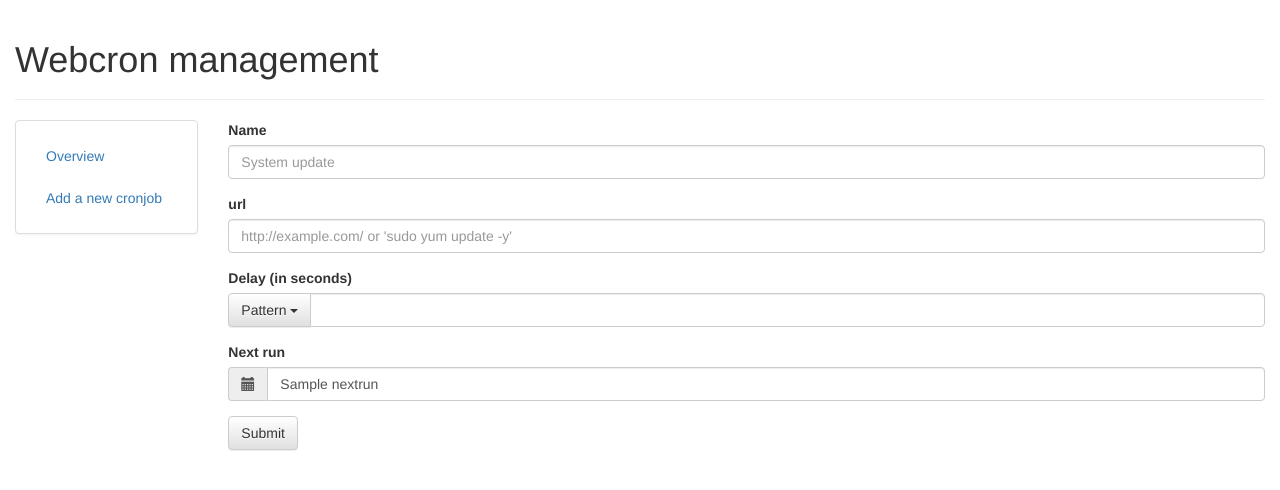
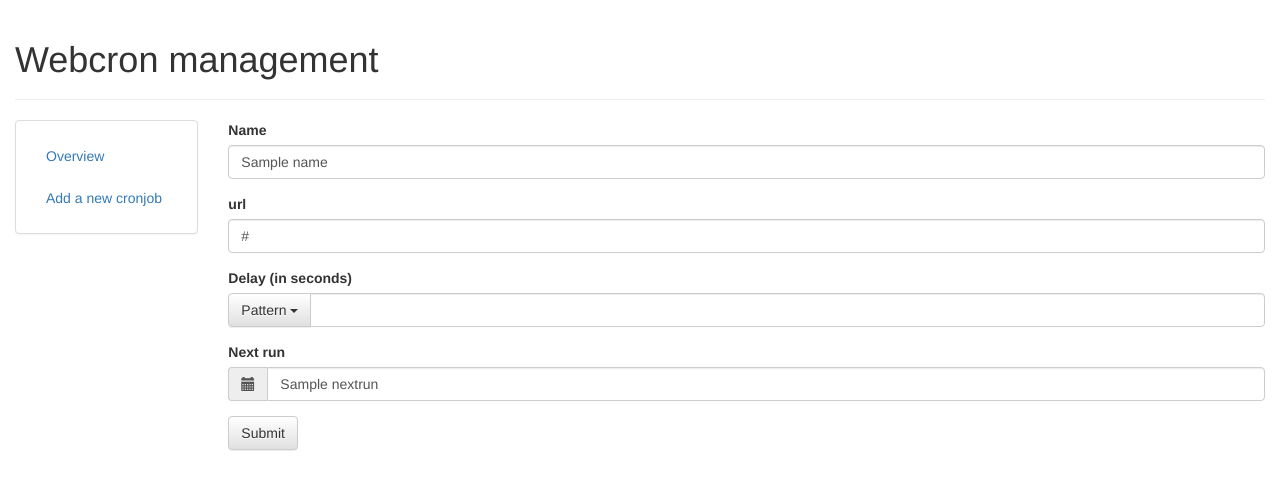
Before and after one commit to MADEVAL/Webcron, a PHP site: template templates/editjob.html.twig in a window 1280 px wide. Shown: the top 490 px of the page. Run offline with PHP 8.4, Linux system fonts and the light colour scheme; the template is opened without the code that fills it: most values are stand-ins (such as "Sample title", 1, 10 or a date in 2020); some libraries are stand-ins or nearby versions.

Commit message:
Jeroen, du bist ein affe

```diff
--- a/templates/addjob.html.twig
+++ b/templates/addjob.html.twig
@@ -18,11 +18,11 @@
 
     <div class="form-group">
         <label for="name">Name</label>
-        <input type="text" name="name" class="form-control" id="name" placeholder="System update"  value="{{ name }}">
+        <input type="text" name="name" class="form-control" id="name" placeholder="System update">
     </div>
     <div class="form-group">
         <label for="url">url</label>
-        <input type="text" name="url" class="form-control" id="url" placeholder="http://example.com/ or 'sudo yum update -y'" value="{{ url }}">
+        <input type="text" name="url" class="form-control" id="url" placeholder="http://example.com/ or 'sudo yum update -y'">
     </div>
 
     <div class="form-group">
--- a/templates/editjob.html.twig
+++ b/templates/editjob.html.twig
@@ -13,11 +13,11 @@
 
     <div class="form-group">
         <label for="name">Name</label>
-        <input type="text" name="name" class="form-control" id="name" placeholder="System update">
+        <input type="text" name="name" class="form-control" id="name" placeholder="System update" value="{{ name }}">
     </div>
     <div class="form-group">
         <label for="url">url</label>
-        <input type="text" name="url" class="form-control" id="url" placeholder="http://example.com/ or 'sudo yum update -y'">
+        <input type="text" name="url" class="form-control" id="url" placeholder="http://example.com/ or 'sudo yum update -y'" value="{{ url }}">
     </div>
 
     <div class="form-group">
```
